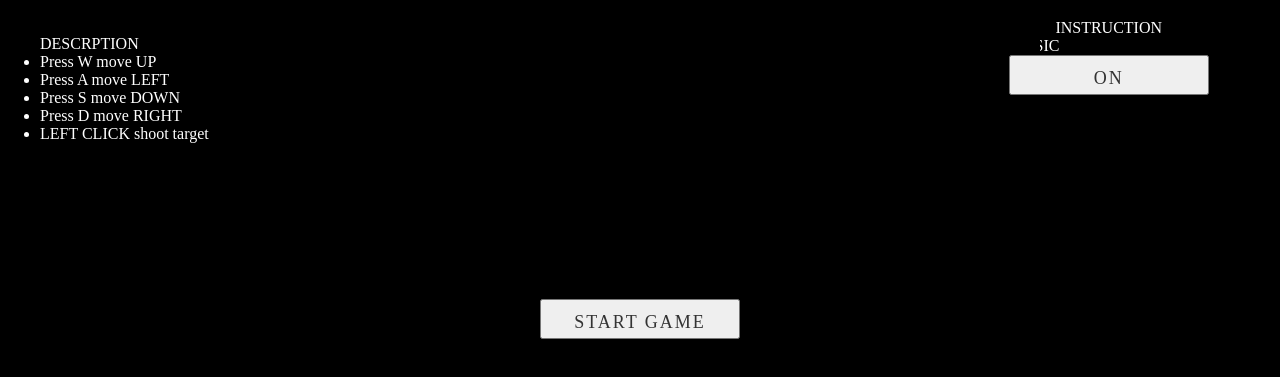
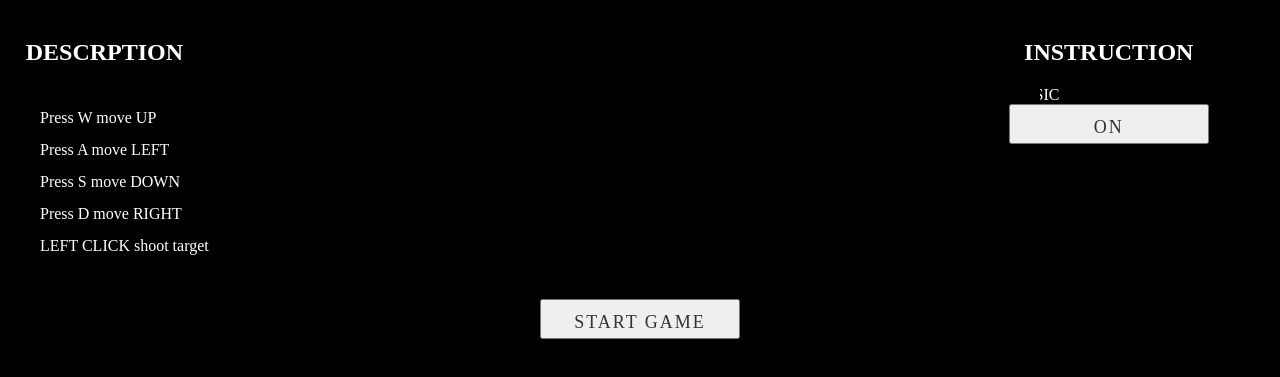
Before and after one commit to zhz364/DFO, a website: page index.html in a window 1280 px wide. Shown: the part 61-438 px from the top of the page. Drawn offline with Linux system fonts and the light colour scheme.

Commit message:
Update css

```diff
--- a/index.html
+++ b/index.html
@@ -23,8 +23,9 @@
         </div>
         <div class="game-div">
             <div class="game">
-                <div>
-                    <ul><span>DESCRPTION</span>
+                <div class="descrption">
+                    <span><h2>DESCRPTION</h2></span>
+                    <ul>
                         <li>Press W move UP</li>
                         <li>Press A move LEFT</li>
                         <li>Press S move DOWN</li>
@@ -34,7 +35,7 @@
                 </div>
                 <canvas id="game" width="800" height="600"></canvas>
                 <div class="instruction">
-                    <span>INSTRUCTION</span>
+                    <span><h2>INSTRUCTION</h2></span>
                     <div>
                         MUSIC
                         <button class="bgm-btn" id="pause-bgm"><span>ON</span></button>
--- a/src/canvas.css
+++ b/src/canvas.css
@@ -24,6 +24,17 @@ canvas {
     margin-top: -2%;
 
 }
+.descrption{
+    display: flex;
+    /* justify-content: center; */
+    align-items: center;
+    flex-direction: column;
+    /* border: 1px solid red; */
+}
+.descrption ul {
+    list-style-type: none;
+    line-height: 2;
+}
 
 h1, div{
     color: white;
@@ -32,7 +43,7 @@ h1, div{
     display: none;
     /* display: flex; */
     position: fixed;
-    top:9%;
+    top:8%;
     justify-content: center;
     align-items: center;
     /* border:1px solid red; */
```
